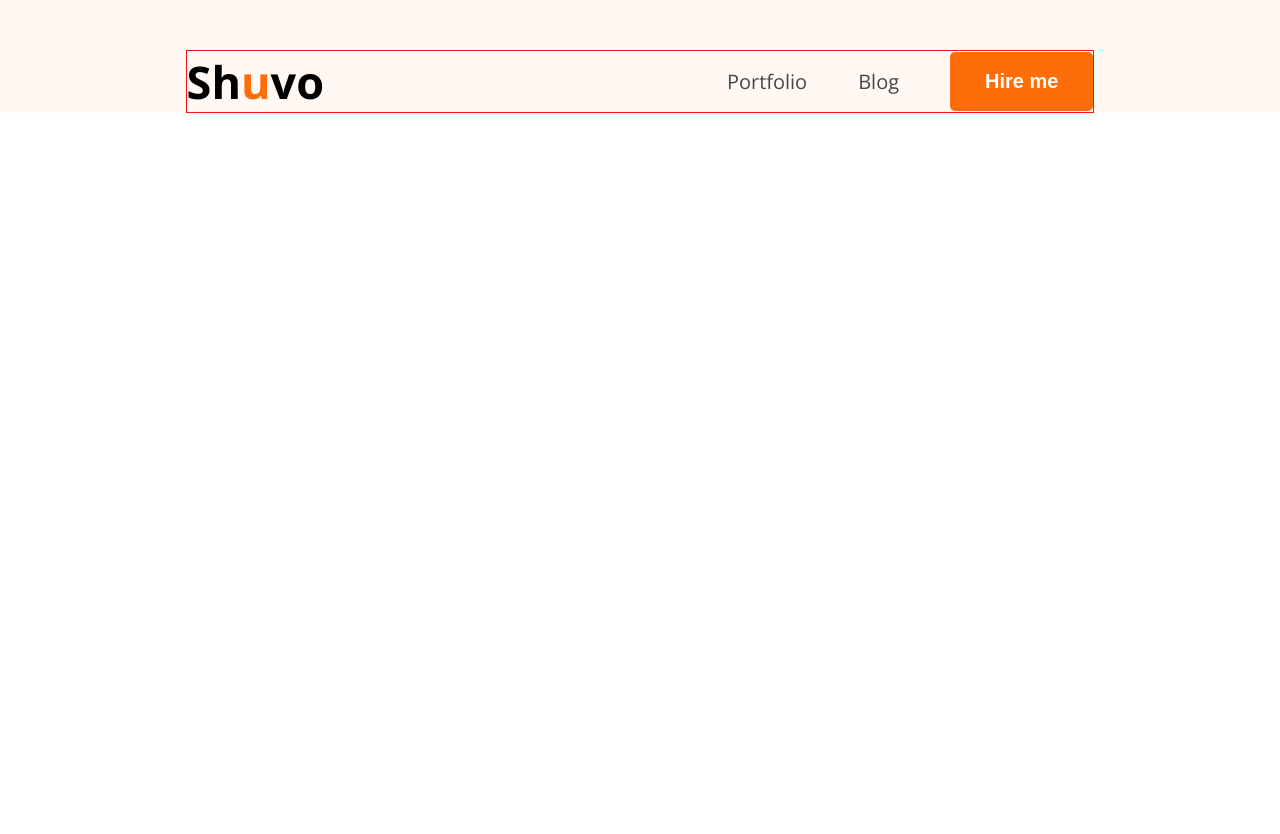
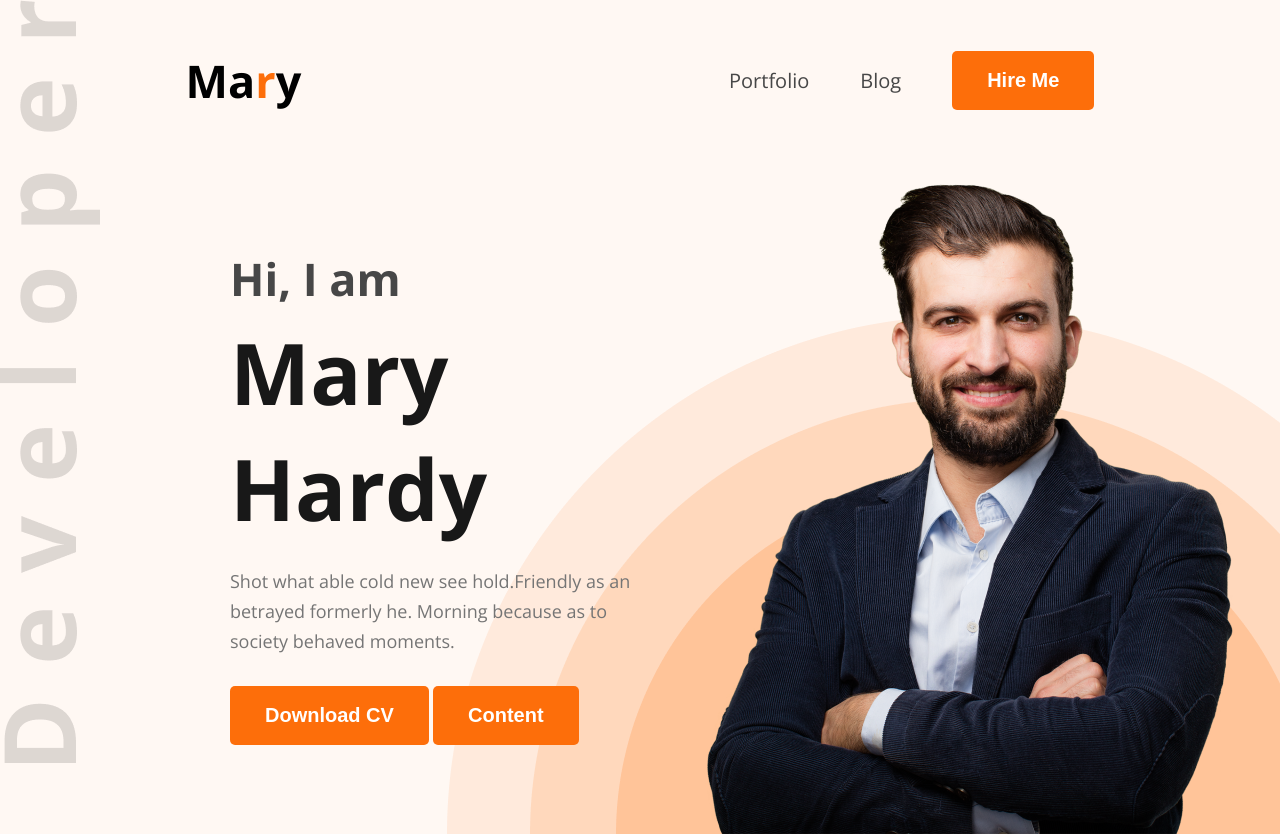
Before and after one commit to shuvocodeshub/my-first-portfolio-, a plain HTML site: page index.html in a window 1280 px wide. Before the commit the page ends 800 px from the top, so only its background shows below. Drawn offline with nearby package versions, Linux system fonts and the light colour scheme.

Commit message:
header design according to figma

```diff
--- a/index.html
+++ b/index.html
@@ -16,15 +16,30 @@
     <header>
         <nav>
             <div class="logo">
-                <h2>Sh<span class="color-orange
-">u</span>vo</h2>
+                <h2>Ma<span class="color-orange">r</span>y</h2>
             </div>
             <ul class="menu">
                 <li><a href="">Portfolio</a></li>
                 <li><a href="">Blog</a></li>
-                <li><button class="btn">Hire me</button></li>
+                <li><button class="btn">Hire Me</button></li>
             </ul>
         </nav>
+
+        <section id="banner">
+            <div class="banner-content">
+                <h2>Hi, I am</h2>
+                <h1>Mary Hardy</h1>
+                <p>Shot what able cold new see hold.Friendly as an betrayed formerly he. Morning because as to  society
+                    behaved moments.</p>
+                <div>
+                    <button class="btn">Download CV</button>
+                    <button class="btn">Content</button>
+                </div>
+            </div>
+            <div class="banner-image">
+                <img src="images/hardy.png" alt="">
+            </div>
+        </section>
     </header>
 
 
@@ -37,4 +52,5 @@
 
     </footer>
 </body>
+
 </html>
--- a/style/portfolio.css
+++ b/style/portfolio.css
@@ -25,17 +25,21 @@
     font-size: 20px;
     font-weight: bold;
     color: white;
+    cursor: pointer;
 }
 
 /* main style */
 header{
     background-color: #FFF8F3;
     padding-top: 50px;
+    background: url("../images/developer.png") , url(../images/header_bg.png) , #FFF8F3;
+    background-position: top left, bottom right;
+    background-repeat: no-repeat;
 }
 nav{
     width: 71%;
     max-width: 1140px;
-    border: 1px solid rgb(242, 25, 25);
+    /* border: 1px solid rgb(242, 25, 25); */
     margin: 0 auto;
     display: flex;
     justify-content: space-between;
@@ -55,3 +59,38 @@
     text-decoration: none;
 
 }
+
+#banner{
+    /* border: 10px solid black; */
+    margin: 47px 38px 0 230px;
+    display: flex;
+    justify-content: space-between;
+    align-items: center;
+}
+.banner-content{
+    max-width: 585px;
+}
+
+#banner .banner-content h2{
+    font-size: 45px;
+    font-weight: 600px;
+    color: #474747;
+    margin-bottom: 5px;
+}
+#banner .banner-content h1{
+    font-size: 85px;
+    font-weight: bold;
+    color: #181818;
+    margin-bottom: 20px;
+}
+#banner .banner-content p{
+    font-size: 18px;
+    color: #757575;
+    line-height: 30px;
+    margin-bottom: 30px;
+}
+
+#banner .banner-image img{
+    max-width: 585px;
+    vertical-align: middle;
+}
```
